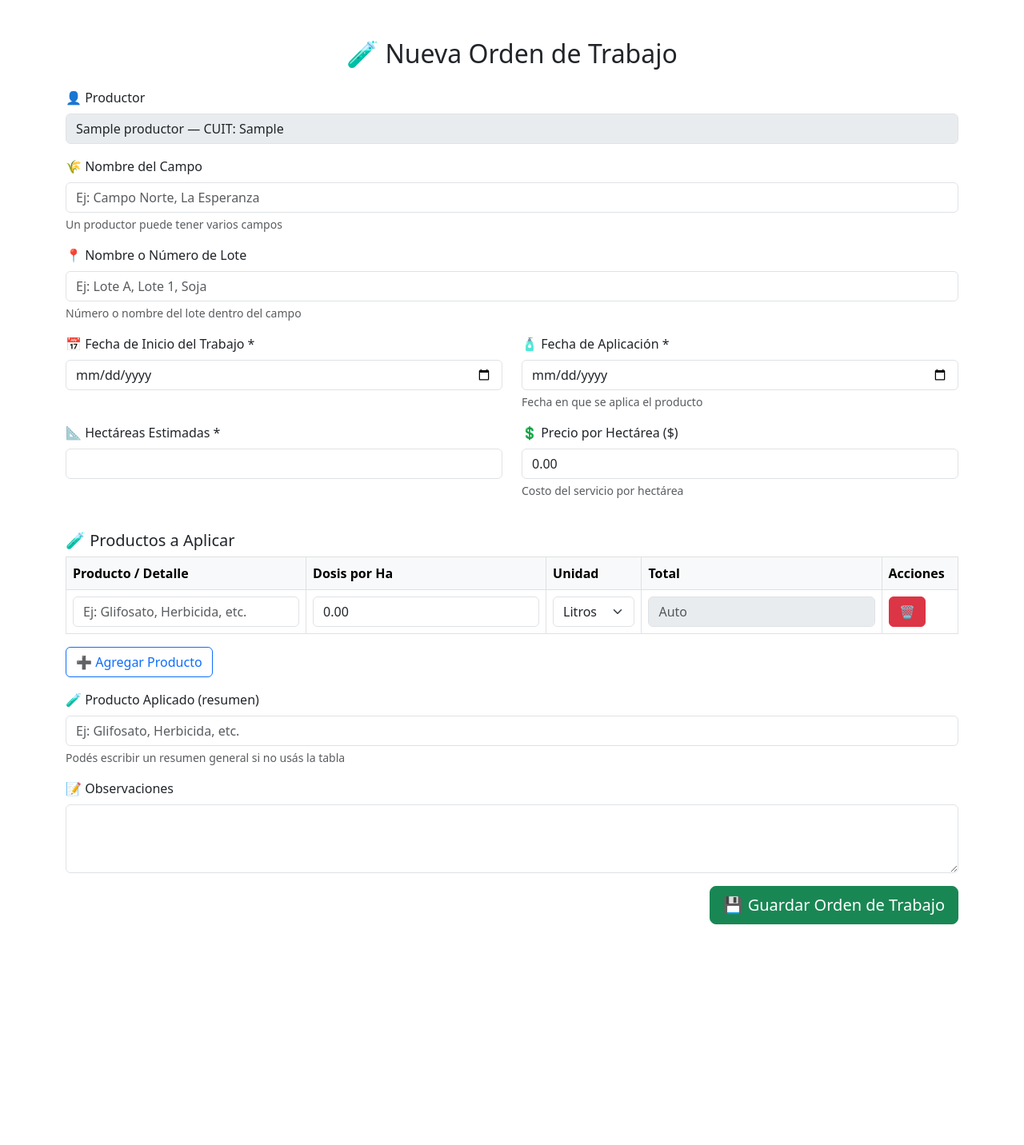
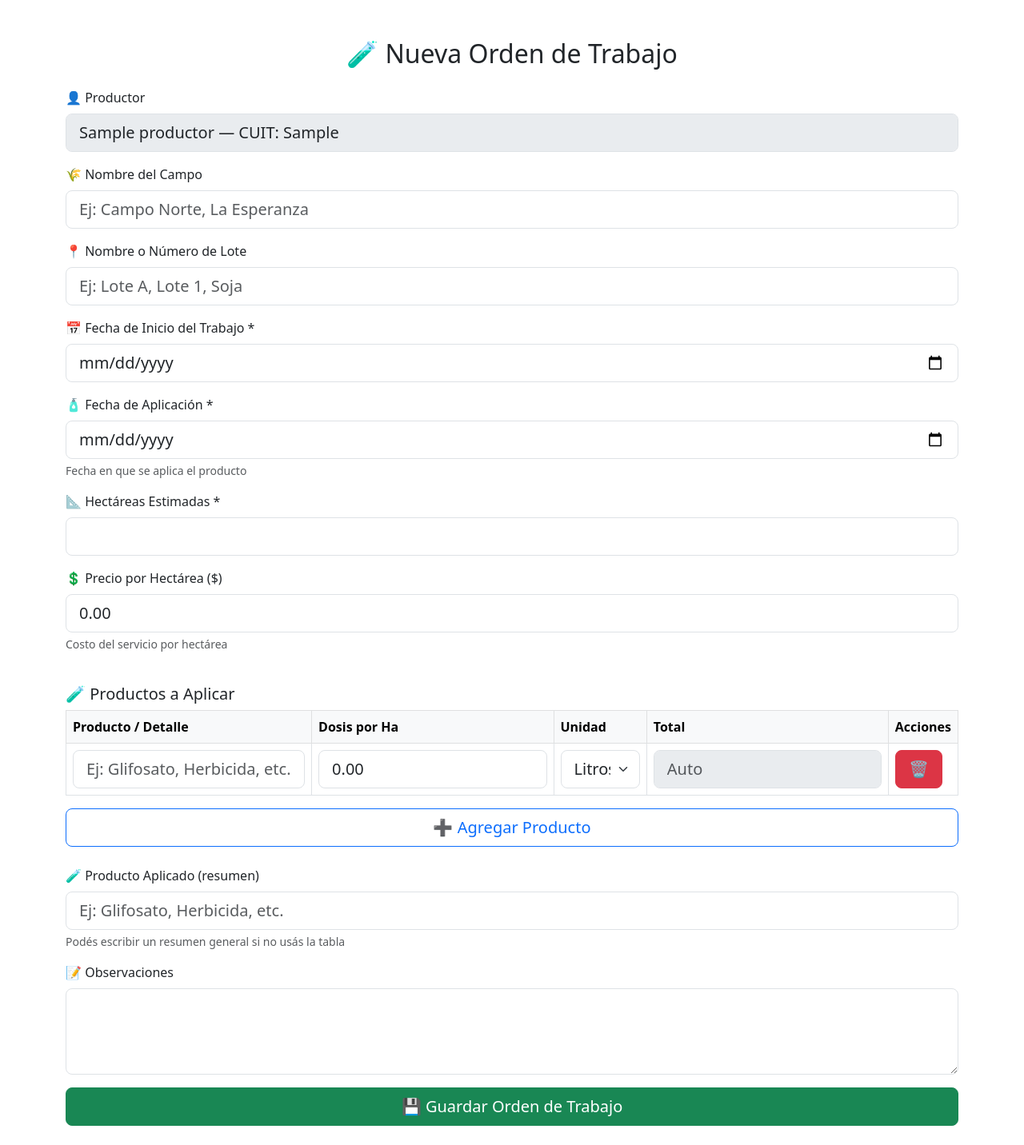
Before and after one commit to sebacoppe/fumigadora_rosello, a Flask app: page /ordenes/nueva_orden?productor_id=1 in a window 1280 px wide. Shown: the part 56-1488 px from the top of the page at 80% size. Before the commit the page ends 1212 px from the top, so only its background shows below. Run offline with Flask 3, Linux system fonts and the light colour scheme; tables that the repository leaves empty hold one stand-in row (values such as "Sample post").

Commit message:
Mejoras visuales en dashboard y nueva orden para experiencia móvil

```diff
--- a/apuntes.txt
+++ b/apuntes.txt
@@ -13,7 +13,7 @@ INSERT INTO productores (nombre, cuit, localidad) VALUES
 
 7. SUBIR CAMBIOS A GITHUB :
   git add requirements.txt
-  git commit -m "Actualizo requirements.txt para Render"
+  git commit -m "Actualizo para Render"
   git push
 
 8. PARA EXPORTAR LA BASE DE DATOS ....
--- a/templates/nueva_orden.html
+++ b/templates/nueva_orden.html
@@ -7,51 +7,50 @@
     <!-- Productor (ya seleccionado) -->
     <div class="mb-3">
       <label class="form-label">👤 Productor</label>
-      <input type="text" class="form-control" value="{{ productor.nombre }} — CUIT: {{ productor.cuit }}" disabled>
+      <input type="text" class="form-control form-control-lg" value="{{ productor.nombre }} — CUIT: {{ productor.cuit }}" disabled>
       <input type="hidden" name="productor_id" value="{{ productor.id }}">
     </div>
 
     <!-- Campo y Lote -->
-    <div class="mb-3">
+    <div class="col-12 mb-3">
       <label for="campo" class="form-label">🌾 Nombre del Campo</label>
-      <input type="text" name="campo" id="campo" class="form-control" placeholder="Ej: Campo Norte, La Esperanza" required>
-      <div class="form-text">Un productor puede tener varios campos</div>
+      <input type="text" name="campo" id="campo" class="form-control form-control-lg" placeholder="Ej: Campo Norte, La Esperanza" required>
     </div>
 
-    <div class="mb-3">
+    <div class="col-12 mb-3">
       <label for="lote" class="form-label">📍 Nombre o Número de Lote</label>
-      <input type="text" name="lote" id="lote" class="form-control" placeholder="Ej: Lote A, Lote 1, Soja" required>
-      <div class="form-text">Número o nombre del lote dentro del campo</div>
+      <input type="text" name="lote" id="lote" class="form-control form-control-lg" placeholder="Ej: Lote A, Lote 1, Soja" required>
     </div>
 
     <!-- Fechas -->
     <div class="row">
-      <div class="col-md-6 mb-3">
-        <label for="fecha_inico" class="form-label">📅 Fecha de Inicio del Trabajo *</label>
-        <input type="date" name="fecha_inicio" id="fecha_inicio" class="form-control" required>
+      <div class="col-12 mb-3">
+        <label for="fecha_inicio" class="form-label">📅 Fecha de Inicio del Trabajo *</label>
+        <input type="date" name="fecha_inicio" id="fecha_inicio" class="form-control form-control-lg" required>
       </div>
-      <div class="col-md-6 mb-3">
+      <div class="col-12 mb-3">
         <label for="fecha_aplicacion" class="form-label">🧴 Fecha de Aplicación *</label>
-        <input type="date" name="fecha_aplicacion" id="fecha_aplicacion" class="form-control">
+        <input type="date" name="fecha_aplicacion" id="fecha_aplicacion" class="form-control form-control-lg">
         <div class="form-text">Fecha en que se aplica el producto</div>
       </div>
     </div>
 
     <!-- Hectáreas y Precio -->
     <div class="row">
-      <div class="col-md-6 mb-3">
+      <div class="col-12 mb-3">
         <label for="hectareas" class="form-label">📐 Hectáreas Estimadas *</label>
-        <input type="number" step="0.01" name="hectareas" id="hectareas" class="form-control" required>
+        <input type="number" step="0.01" name="hectareas" id="hectareas" class="form-control form-control-lg" required>
       </div>
-      <div class="col-md-6 mb-3">
+      <div class="col-12 mb-3">
         <label for="precio_hectarea" class="form-label">💲 Precio por Hectárea ($)</label>
-        <input type="number" step="0.01" name="precio_hectarea" id="precio_hectarea" class="form-control" value="0.00">
+        <input type="number" step="0.01" name="precio_hectarea" id="precio_hectarea" class="form-control form-control-lg" value="0.00">
         <div class="form-text">Costo del servicio por hectárea</div>
       </div>
     </div>
 
     <!-- Productos a aplicar -->
     <h5 class="mt-4">🧪 Productos a Aplicar</h5>
+    <div class="table-responsive">
       <table class="table table-bordered align-middle">
         <thead class="table-light">
           <tr>
@@ -64,36 +63,39 @@
         </thead>
         <tbody id="tabla-productos">
           <tr>
-          <td><input type="text" name="producto[]" class="form-control" placeholder="Ej: Glifosato, Herbicida, etc."></td>
-          <td><input type="number" step="0.01" name="dosis[]" class="form-control" value="0.00"></td>
+            <td><input type="text" name="producto[]" class="form-control form-control-lg" placeholder="Ej: Glifosato, Herbicida, etc."></td>
+            <td><input type="number" step="0.01" name="dosis[]" class="form-control form-control-lg" value="0.00"></td>
             <td>
-            <select name="unidad[]" class="form-select">
+              <select name="unidad[]" class="form-select form-select-lg">
                 <option value="litros">Litros</option>
                 <option value="kg">Kg</option>
                 <option value="cc">cc</option>
               </select>
             </td>
-          <td><input type="text" class="form-control total" disabled placeholder="Auto"></td>
-          <td><button type="button" class="btn btn-danger" onclick="this.closest('tr').remove()">🗑️</button></td>
+            <td><input type="text" class="form-control form-control-lg total" disabled placeholder="Auto"></td>
+            <td><button type="button" class="btn btn-danger btn-lg" onclick="this.closest('tr').remove()">🗑️</button></td>
           </tr>
         </tbody>
       </table>
-    <button type="button" class="btn btn-outline-primary mb-3" onclick="agregarFila()">➕ Agregar Producto</button>
+    </div>
+
+    <button type="button" class="btn btn-outline-primary btn-lg w-100 mb-4" onclick="agregarFila()">➕ Agregar Producto</button>
+
     <div class="mb-3">
       <label for="producto_aplicado" class="form-label">🧪 Producto Aplicado (resumen)</label>
-     <input type="text" name="producto_aplicado" id="producto_aplicado" class="form-control" placeholder="Ej: Glifosato, Herbicida, etc.">
+      <input type="text" name="producto_aplicado" id="producto_aplicado" class="form-control form-control-lg" placeholder="Ej: Glifosato, Herbicida, etc.">
       <div class="form-text">Podés escribir un resumen general si no usás la tabla</div>
     </div>
 
     <!-- Observaciones -->
     <div class="mb-3">
       <label for="observaciones" class="form-label">📝 Observaciones</label>
-      <textarea name="observaciones" id="observaciones" class="form-control" rows="3"></textarea>
+      <textarea name="observaciones" id="observaciones" class="form-control form-control-lg" rows="3"></textarea>
     </div>
 
     <!-- Botón de envío -->
     <div class="text-end">
-      <button type="submit" class="btn btn-success btn-lg">💾 Guardar Orden de Trabajo</button>
+      <button type="submit" class="btn btn-success btn-lg w-100">💾 Guardar Orden de Trabajo</button>
     </div>
   </form>
 </div>
@@ -103,17 +105,17 @@
 function agregarFila() {
   const fila = `
     <tr>
-      <td><input type="text" name="producto[]" class="form-control" placeholder="Ej: Glifosato, Herbicida, etc."></td>
-      <td><input type="number" step="0.01" name="dosis[]" class="form-control" value="0.00"></td>
+      <td><input type="text" name="producto[]" class="form-control form-control-lg" placeholder="Ej: Glifosato, Herbicida, etc."></td>
+      <td><input type="number" step="0.01" name="dosis[]" class="form-control form-control-lg" value="0.00"></td>
       <td>
-        <select name="unidad[]" class="form-select">
+        <select name="unidad[]" class="form-select form-select-lg">
           <option value="litros">Litros</option>
           <option value="kg">Kg</option>
           <option value="cc">cc</option>
         </select>
       </td>
-      <td><input type="text" class="form-control total" disabled placeholder="Auto"></td>
-      <td><button type="button" class="btn btn-danger" onclick="this.closest('tr').remove()">🗑️</button></td>
+      <td><input type="text" class="form-control form-control-lg total" disabled placeholder="Auto"></td>
+      <td><button type="button" class="btn btn-danger btn-lg" onclick="this.closest('tr').remove()">🗑️</button></td>
     </tr>`;
   document.getElementById('tabla-productos').insertAdjacentHTML('beforeend', fila);
   calcularTotales();
```
Also changed, not shown: templates/dashboard.html (+49 -20 lines). Lines whose indentation alone changed are shown as unchanged.
